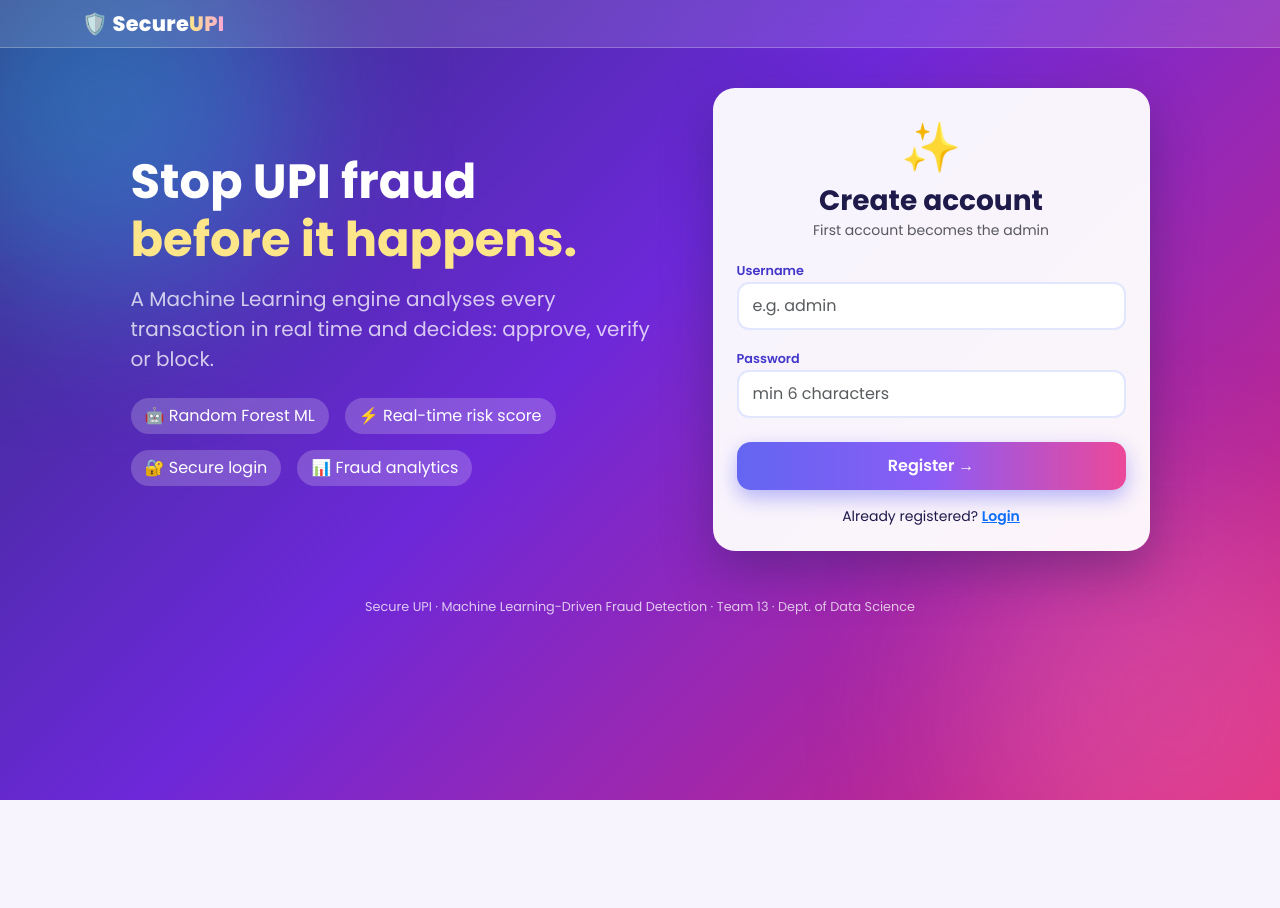
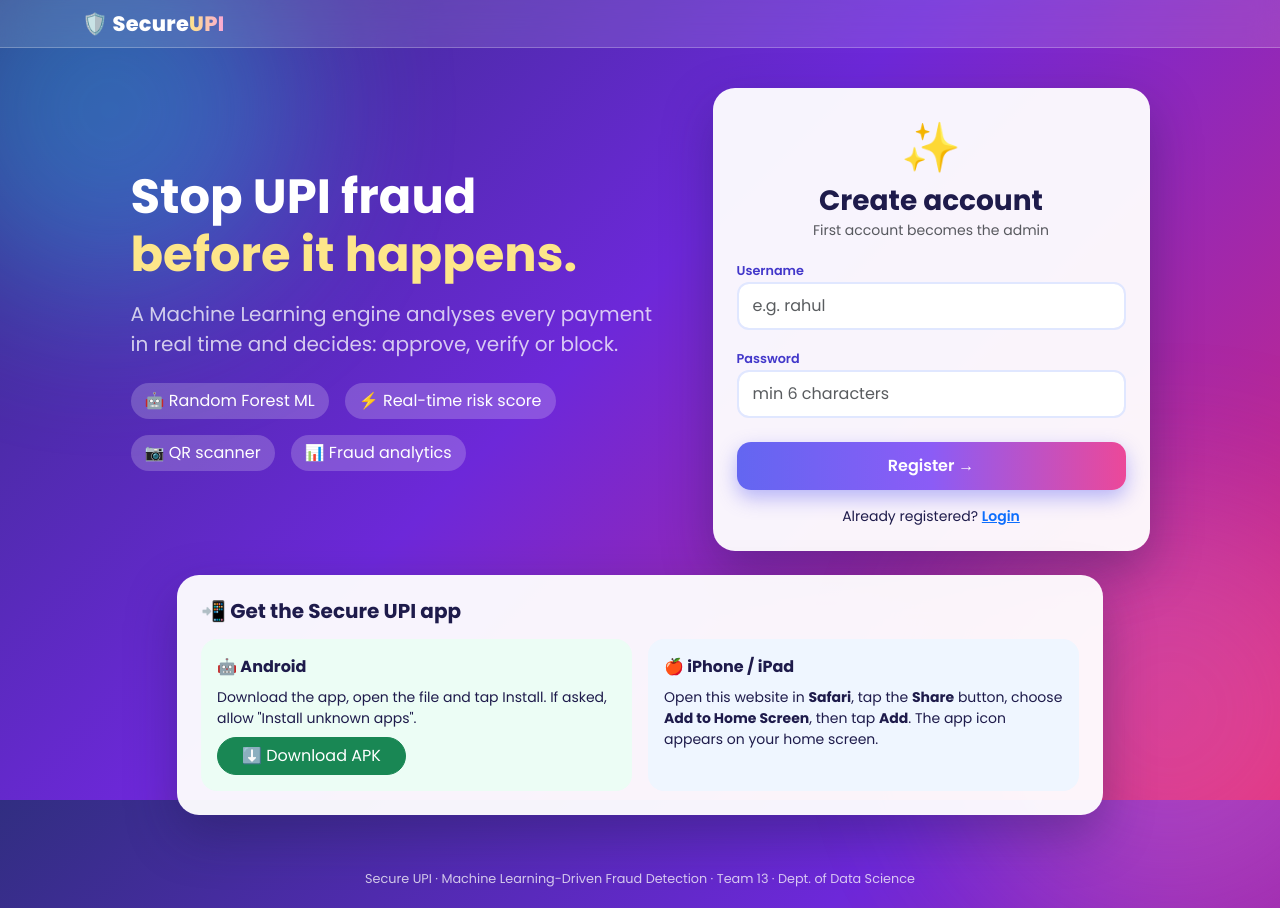
Before and after one commit to deepika1106-code/secure-upi, a Flask app: page /register in a window 1280 px wide. Before the commit the page ends 800 px from the top, so only its background shows below. Run offline with Flask 3, Linux system fonts and the light colour scheme; parts of the project's set-up code (start-up, migrations or seed data) failed here and were passed over.

Commit message:
Update authentication page content and layout

```diff
--- a/templates/auth.html
+++ b/templates/auth.html
@@ -2,10 +2,10 @@
 <div class="row justify-content-center align-items-center g-5 py-3">
  <div class="col-lg-6 text-white d-none d-lg-block">
   <h1 class="fw-bold display-5">Stop UPI fraud<br><span style="color:#fde68a">before it happens.</span></h1>
-  <p class="fs-5 opacity-75 mt-3">A Machine Learning engine analyses every transaction in real time and decides: approve, verify or block.</p>
+  <p class="fs-5 opacity-75 mt-3">A Machine Learning engine analyses every payment in real time and decides: approve, verify or block.</p>
   <div class="d-flex flex-wrap gap-3 mt-4">
    <div class="pill fs-6">🤖 Random Forest ML</div><div class="pill fs-6">⚡ Real-time risk score</div>
-   <div class="pill fs-6">🔐 Secure login</div><div class="pill fs-6">📊 Fraud analytics</div></div>
+   <div class="pill fs-6">📷 QR scanner</div><div class="pill fs-6">📊 Fraud analytics</div></div>
  </div>
  <div class="col-lg-5 col-md-8"><div class="gcard p-4">
   <div class="text-center mb-3"><div style="font-size:3rem">{{ '🔑' if mode=='Login' else '✨' }}</div>
@@ -13,7 +13,7 @@
    <small class="text-muted">{{ 'Login to check your payments' if mode=='Login' else 'First account becomes the admin' }}</small></div>
   <form method="post">
    <label class="form-label">Username</label>
-   <input class="form-control mb-3" name="username" placeholder="e.g. admin" required>
+   <input class="form-control mb-3" name="username" placeholder="e.g. rahul" required>
    <label class="form-label">Password</label>
    <input class="form-control mb-4" name="password" type="password" placeholder="min 6 characters" required>
    <button class="btn btn-grad w-100">{{ mode }} →</button>
@@ -22,4 +22,16 @@
    {% if mode=='Login' %}New here? <a href="/register" class="fw-semibold">Create an account</a>
    {% else %}Already registered? <a href="/login" class="fw-semibold">Login</a>{% endif %}</div>
  </div></div>
-</div>{% endblock %}
+</div>
+<div class="row justify-content-center mt-2 mb-4"><div class="col-lg-10"><div class="gcard p-4">
+ <h5 class="fw-bold mb-3">📲 Get the Secure UPI app</h5>
+ <div class="row g-3">
+  <div class="col-md-6"><div class="p-3 rounded-4 h-100" style="background:#ecfdf5">
+   <b>🤖 Android</b>
+   <p class="small my-2">Download the app, open the file and tap Install. If asked, allow "Install unknown apps".</p>
+   <a class="btn btn-success rounded-pill px-4" href="https://github.com/deepika1106-code/secure-upi/releases/latest/download/SecureUPI.apk">⬇️ Download APK</a></div></div>
+  <div class="col-md-6"><div class="p-3 rounded-4 h-100" style="background:#eff6ff">
+   <b>🍎 iPhone / iPad</b>
+   <p class="small mb-0 mt-2">Open this website in <b>Safari</b>, tap the <b>Share</b> button, choose <b>Add to Home Screen</b>, then tap <b>Add</b>. The app icon appears on your home screen.</p></div></div>
+ </div></div></div></div>
+{% endblock %}
```
